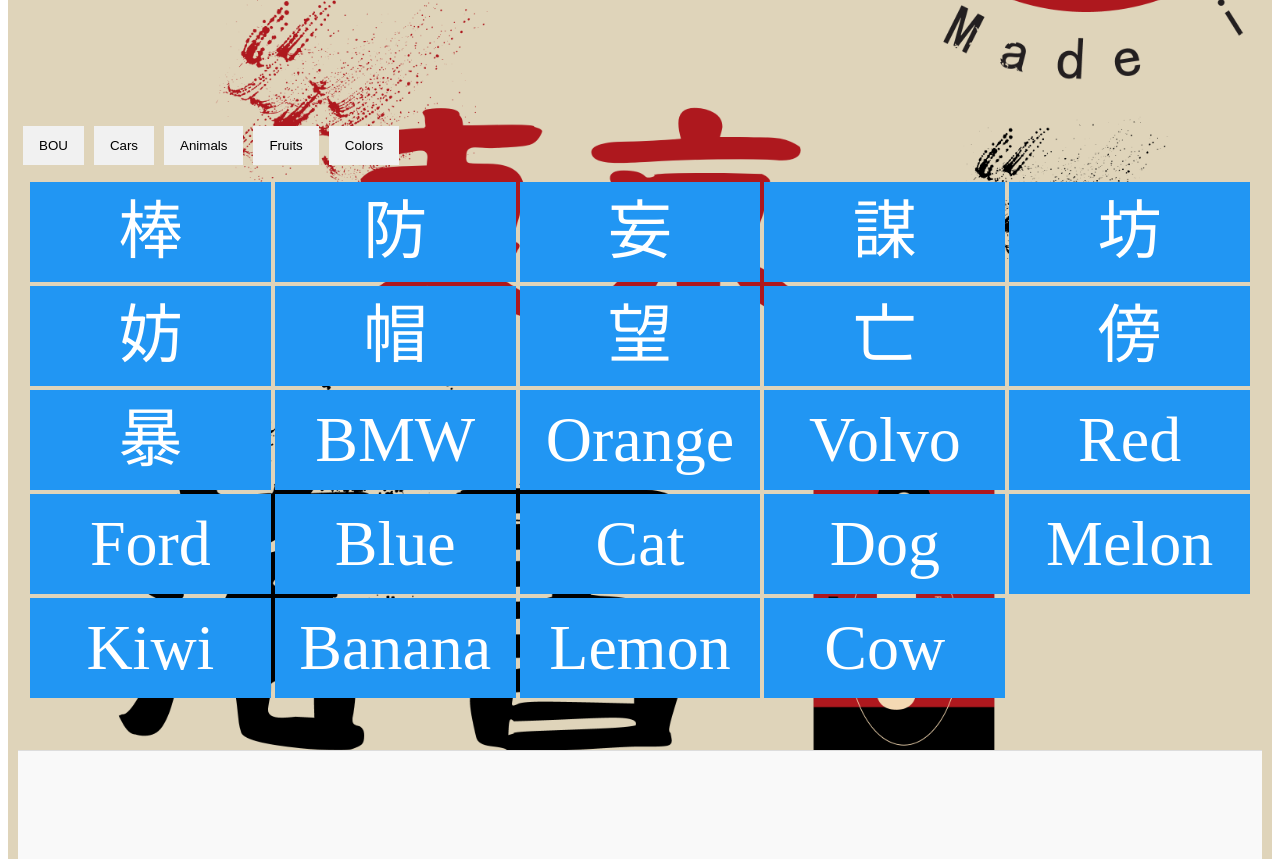
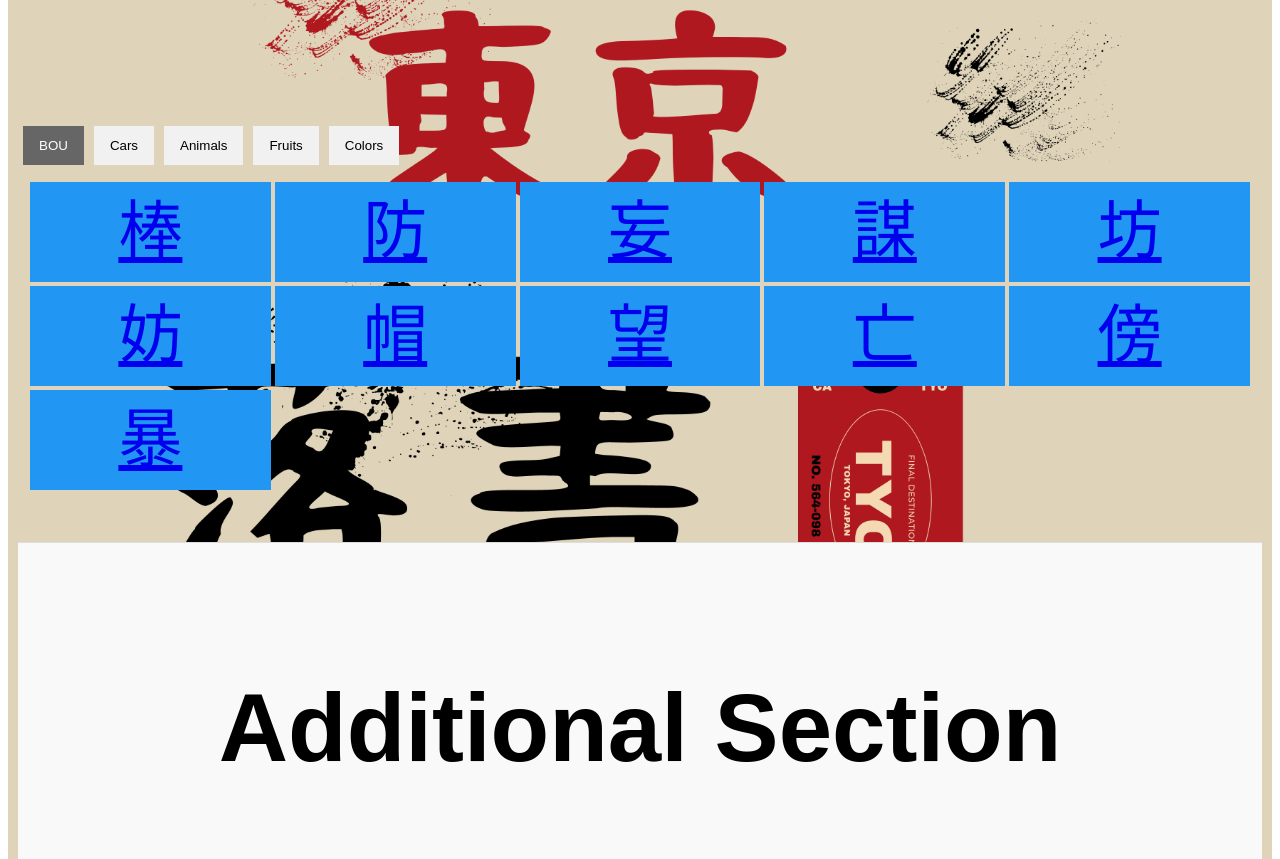
Before and after one commit to chicagostyle2099/tokyorakugaki-google-cloud, a Gatsby site: page / in a window 1280 px wide. Shown: the part 1000-1859 px from the top of the page. Built offline with nearby package versions, Linux system fonts and the light colour scheme; Gatsby itself is replaced by a stand-in of ours.

Commit message:
added page links to filtered items

```diff
--- a/src/widgets/filter_elements/filter_elements.jsx
+++ b/src/widgets/filter_elements/filter_elements.jsx
@@ -1,8 +1,9 @@
 import React, { useState } from 'react';
+import { Link } from "gatsby";
 import '../filter_elements/filter_elements.css'; // Adjust the path if necessary
 
 const FilterComponent = () => {
-  const [filter, setFilter] = useState('all');
+  const [filter, setFilter] = useState('bou');
 
   const filterSelection = (category) => {
     setFilter(category);
@@ -10,17 +11,17 @@
 
   const items = [
 
-      { category: 'bou', name: '棒' },
-    { category: 'bou', name: '防' },
-    { category: 'bou', name: '妄' },
-    { category: 'bou', name: '謀' },
-    { category: 'bou', name: '坊' },
-    { category: 'bou', name: '妨' },
-    { category: 'bou', name: '帽' },
-    { category: 'bou', name: '望' },
-    { category: 'bou', name: '亡' },
-    { category: 'bou', name: '傍' },
-    { category: 'bou', name: '暴' },
+      { category: 'bou', name: '棒', link: '/bou/bou_youjinbou'},
+    { category: 'bou', name: '防', link: '/bou/bou_bouka'},
+    { category: 'bou', name: '妄', link: '/bou/bou_boushin'},
+    { category: 'bou', name: '謀', link: '/bou/bou_hakaru'},
+    { category: 'bou', name: '坊', link: '/bou/bou_dorobou'},
+    { category: 'bou', name: '妨', link: '/bou/bou_samatageru'},
+    { category: 'bou', name: '帽', link: '/bou/bou_boushi'},
+    { category: 'bou', name: '望', link: '/bou/bou_kibou'},
+    { category: 'bou', name: '亡', link: '/bou/bou_horobosu'},
+    { category: 'bou', name: '傍', link: '/bou/bou_boukansha' },
+    { category: 'bou', name: '暴', link: '/bou/bou_bouryoku'},
     { category: 'cars', name: 'BMW' },
     { category: 'colors fruits', name: 'Orange' },
     { category: 'cars', name: 'Volvo' },
@@ -53,8 +54,8 @@
       <div className="container">
         {items.map((item, index) => (
           <div key={index} className={`filterDiv ${item.category} ${filter === 'all' || item.category.split(' ').includes(filter) ? 'show' : ''}`}>
-            {item.name}
-          </div>
+            <Link to={item.link} className="item-link">{item.name}</Link>
+            </div>
         ))}
       </div>
     </div>
```
